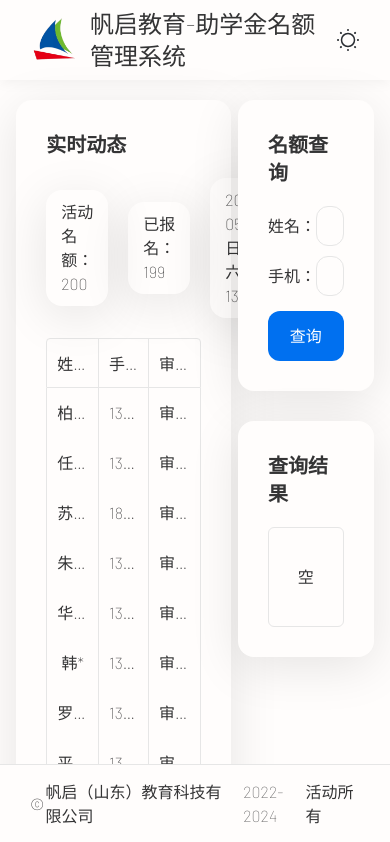
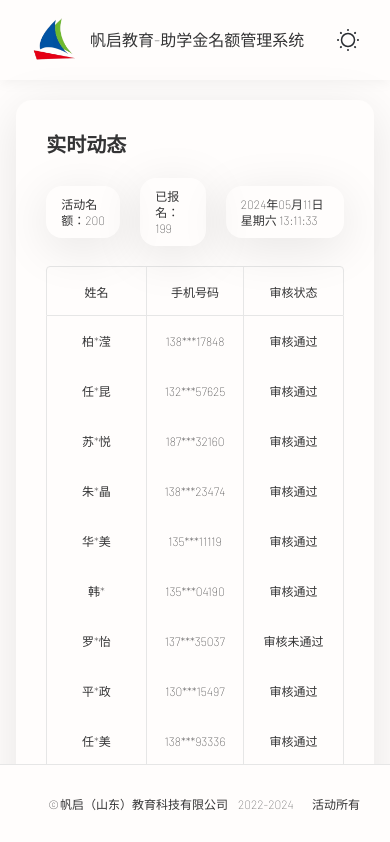
Before and after one commit to hixb/student-aid, a Next.js app: page / in a window 390 px wide. Shown: the top 842 px of the page. Built offline with nearby package versions, Linux system fonts and the light colour scheme.

Commit message:
style: responsive layout

```diff
--- a/app/page.tsx
+++ b/app/page.tsx
@@ -52,8 +52,8 @@ export default function Home() {
   }
 
   return (
-    <main className={clsx('w-11/12 mx-auto mt-20 flex justify-between pb-120')}>
-      <div className={clsx('shadow-[0_10px_50px_rgba(0,0,0,.1)] w-3/5 p-30 rounded-2xl bg-[var(--my-box-bg)]')}>
+    <main className={clsx('w-11/12 mx-auto mt-20 flex justify-between pb-120 max-md:flex-col')}>
+      <div className={clsx('shadow-[0_10px_50px_rgba(0,0,0,.1)] w-3/5 p-30 rounded-2xl bg-[var(--my-box-bg)] max-md:w-full')}>
         <h3 className={clsx('text-xl !font-bold')}>实时动态</h3>
         <div className={clsx('mt-20 flex items-center justify-between')}>
           <div className={clsx('px-15 py-10 shadow-[0_10px_50px_rgba(0,0,0,.1)] w-max rounded-2xl')}>
@@ -78,7 +78,7 @@ export default function Home() {
         </div>
         <UserList />
       </div>
-      <div className={clsx('w-[38%]')}>
+      <div className={clsx('w-[38%] max-md:w-full max-md:mt-30')}>
         <div className={clsx('shadow-[0_10px_50px_rgba(0,0,0,.1)] p-30 rounded-2xl h-max bg-[var(--my-box-bg)]')}>
           <h3 className={clsx('text-xl !font-bold')}>名额查询</h3>
           <div className={clsx('mt-20')}>
--- a/components/Header.tsx
+++ b/components/Header.tsx
@@ -19,7 +19,7 @@ export default function Header() {
           width={50}
           height={50}
         />
-        <h1 className={clsx('text-2xl ml-10')}>帆启教育-助学金名额管理系统</h1>
+        <h1 className={clsx('text-2xl ml-10 max-md:text-base')}>帆启教育-助学金名额管理系统</h1>
       </div>
 
       <div>
@@ -37,9 +37,6 @@ export default function Header() {
                   <path
                     d="M2.03107 12.4209C2.39107 17.5709 6.76107 21.7609 11.9911 21.9909C15.6811 22.1509 18.9811 20.4309 20.9611 17.7209C21.7811 16.6109 21.3411 15.8709 19.9711 16.1209C19.3011 16.2409 18.6111 16.2909 17.8911 16.2609C13.0011 16.0609 9.00107 11.9709 8.98107 7.14094C8.97107 5.84094 9.24107 4.61094 9.73107 3.49094C10.2711 2.25094 9.62107 1.66094 8.37107 2.19094C4.41107 3.86094 1.70107 7.85094 2.03107 12.4209Z"
                     stroke="#292D32"
-                    stroke-linecap="round"
-                    stroke-linejoin="round"
-                    stroke-width="1.5"
                   />
                 </svg>
                 )
--- a/styles/reset.scss
+++ b/styles/reset.scss
@@ -28,6 +28,13 @@ body {
   background-color: var(--my-bg-base-color);
   color: var(--my-text-base-color);
   overflow-x: hidden;
+  @apply text-base;
+}
+
+@media only screen and (max-width: 767px) {
+  body {
+    @apply text-xs;
+  }
 }
 
 svg * {
--- a/tailwind.config.ts
+++ b/tailwind.config.ts
@@ -32,6 +32,32 @@ export default <Config>{
 
       return map
     }, {}),
+    screens: {
+      // => @media (max-width: 1535px) { ... }
+      'max-2xl': { max: '1535px' },
+      // => @media (max-width: 1279px) { ... }
+      'max-xl': { max: '1279px' },
+      // => @media (max-width: 1023px) { ... }
+      'max-lg': { max: '1023px' },
+      // => @media (max-width: 895px) { ... }
+      'max-2md': { max: '895px' },
+      // => @media (max-width: 767px) { ... }
+      'max-md': { max: '767px' },
+      // => @media (max-width: 639px) { ... }
+      'max-sm': { max: '639px' },
+      // => @media (max-width: 500px) { ... }
+      'max-xs': { max: '500px' },
+      // => @media (min-width: 1535px) { ... }
+      'min-2xl': { min: '1535px' },
+      // => @media (min-width: 1279px) { ... }
+      'min-xl': { min: '1279px' },
+      // => @media (min-width: 1023px) { ... }
+      'min-lg': { min: '1023px' },
+      // => @media (min-width: 767px) { ... }
+      'min-md': { min: '767px' },
+      // => @media (min-width: 639px) { ... }
+      'min-sm': { min: '639px' },
+    },
   },
   plugins: [],
 }
```
